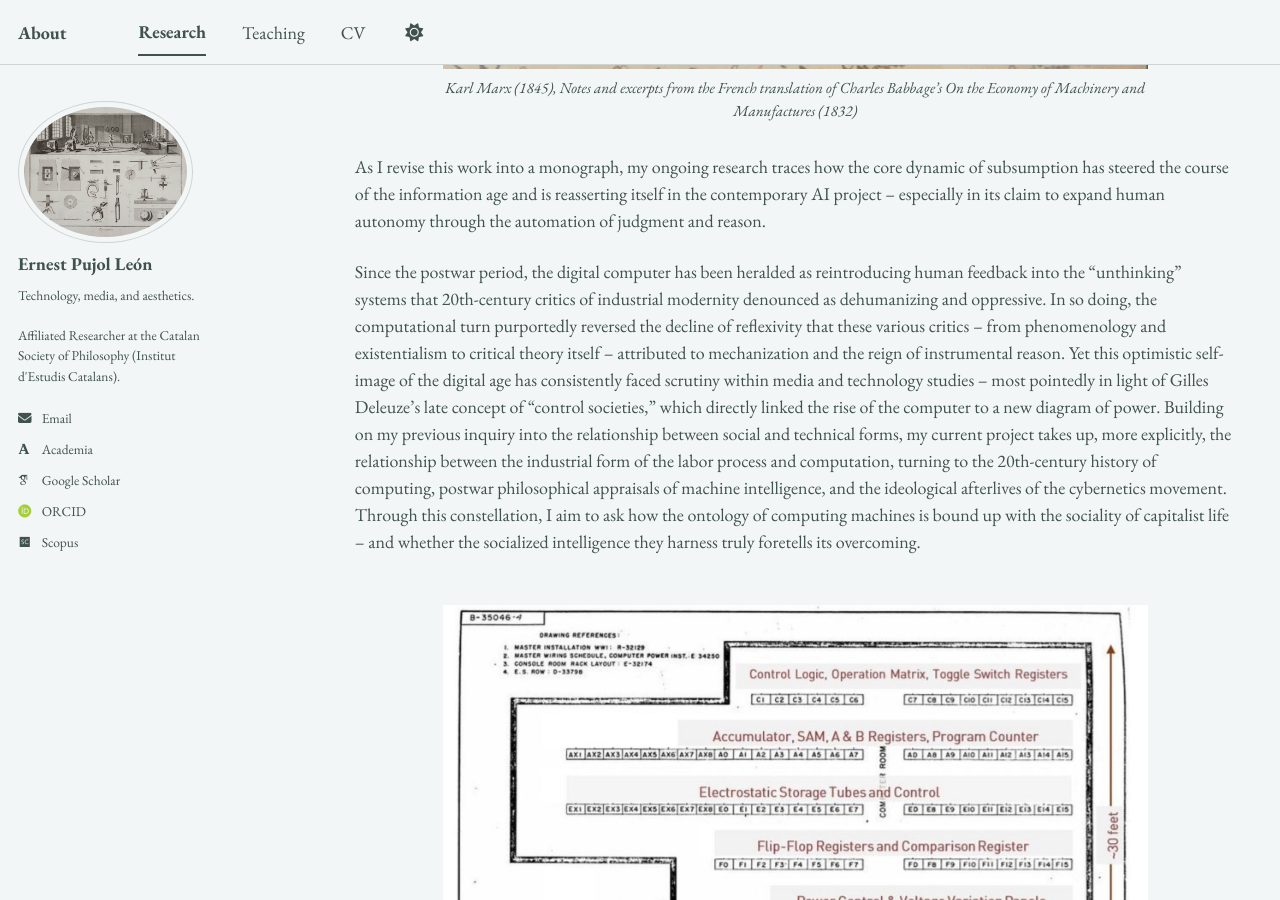
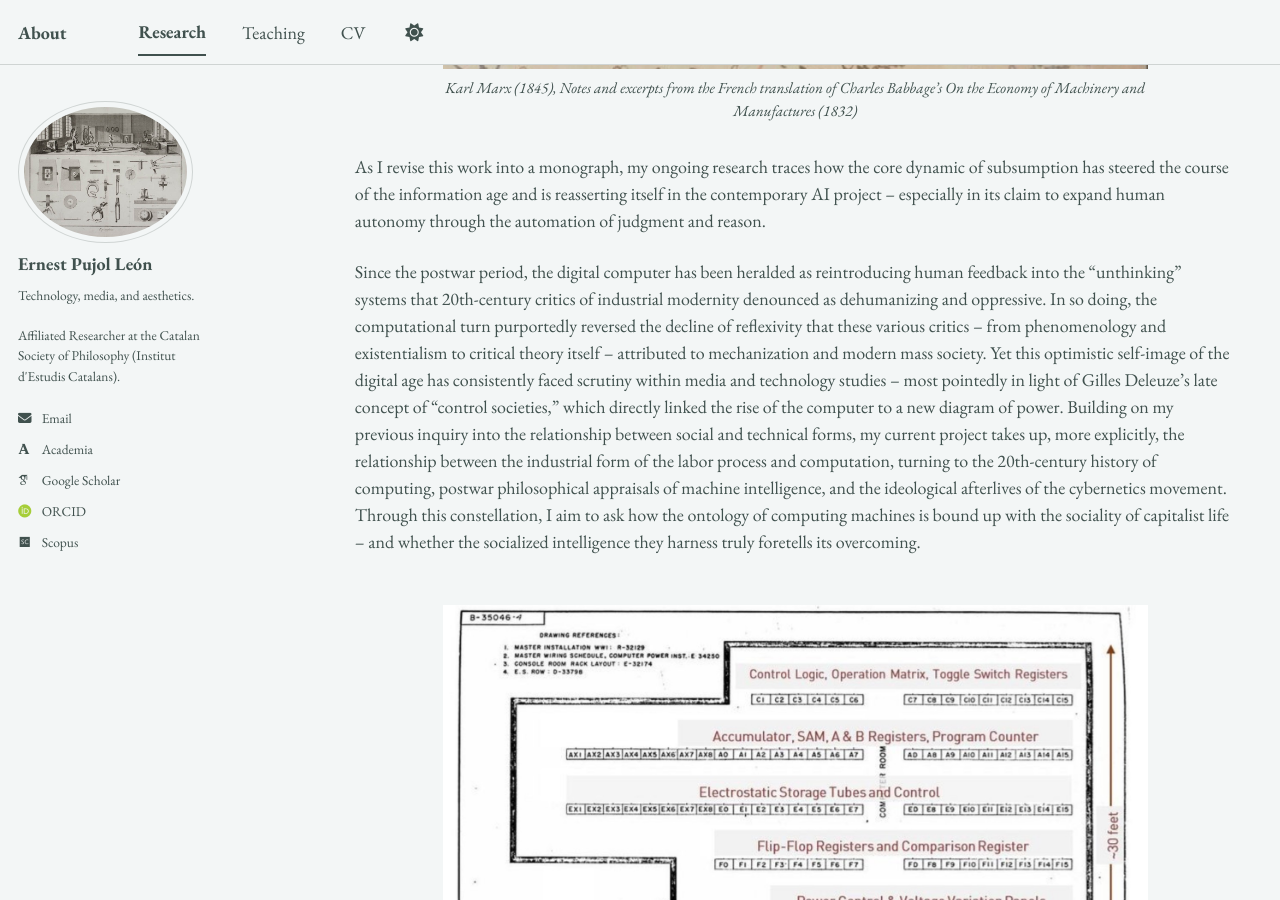
Before and after one commit to epujol90/epujol90.github.io, a Jekyll site: the page built from _pages/research.md, in a window 1280 px wide and 900 px high, scrolled down 1560 px. Built offline with Jekyll 4.4.1, drawn with Linux system fonts in a browser that asks for light colours; some web fonts are replaced; a script bundle is joined from its source files by our own code; library files that are not in the unit come from our copies.

Commit message:
Update research.md

```diff
--- a/_pages/research.md
+++ b/_pages/research.md
@@ -27,7 +27,7 @@ My doctoral work centered on the _longue durée_ of industrial modernity and wha
 
 As I revise this work into a monograph, my ongoing research traces how the core dynamic of subsumption has steered the course of the information age and is reasserting itself in the contemporary AI project -- especially in its claim to expand human autonomy through the automation of judgment and reason.
 
-Since the postwar period, the digital computer has been heralded as reintroducing human feedback into the "unthinking" systems that 20th-century critics of industrial modernity denounced as dehumanizing and oppressive. In so doing, the computational turn purportedly reversed the decline of reflexivity that these various critics -- from phenomenology and existentialism to critical theory itself -- attributed to mechanization and the reign of instrumental reason. Yet this optimistic self-image of the digital age has consistently faced scrutiny within media and technology studies -- most pointedly in light of Gilles Deleuze's late concept of “control societies," which directly linked the rise of the computer to a new diagram of power. Building on my previous inquiry into the relationship between social and technical forms, my current project takes up, more explicitly, the relationship between the industrial form of the labor process and computation, turning to the 20th-century history of computing, postwar philosophical appraisals of machine intelligence, and the ideological afterlives of the cybernetics movement. Through this constellation, I aim to ask how the ontology of computing machines is bound up with the sociality of capitalist life -- and whether the socialized intelligence they harness truly foretells its overcoming.
+Since the postwar period, the digital computer has been heralded as reintroducing human feedback into the "unthinking" systems that 20th-century critics of industrial modernity denounced as dehumanizing and oppressive. In so doing, the computational turn purportedly reversed the decline of reflexivity that these various critics -- from phenomenology and existentialism to critical theory itself -- attributed to mechanization and modern mass society. Yet this optimistic self-image of the digital age has consistently faced scrutiny within media and technology studies -- most pointedly in light of Gilles Deleuze's late concept of “control societies," which directly linked the rise of the computer to a new diagram of power. Building on my previous inquiry into the relationship between social and technical forms, my current project takes up, more explicitly, the relationship between the industrial form of the labor process and computation, turning to the 20th-century history of computing, postwar philosophical appraisals of machine intelligence, and the ideological afterlives of the cybernetics movement. Through this constellation, I aim to ask how the ontology of computing machines is bound up with the sociality of capitalist life -- and whether the socialized intelligence they harness truly foretells its overcoming.
 <br>
 <br>
 
```
